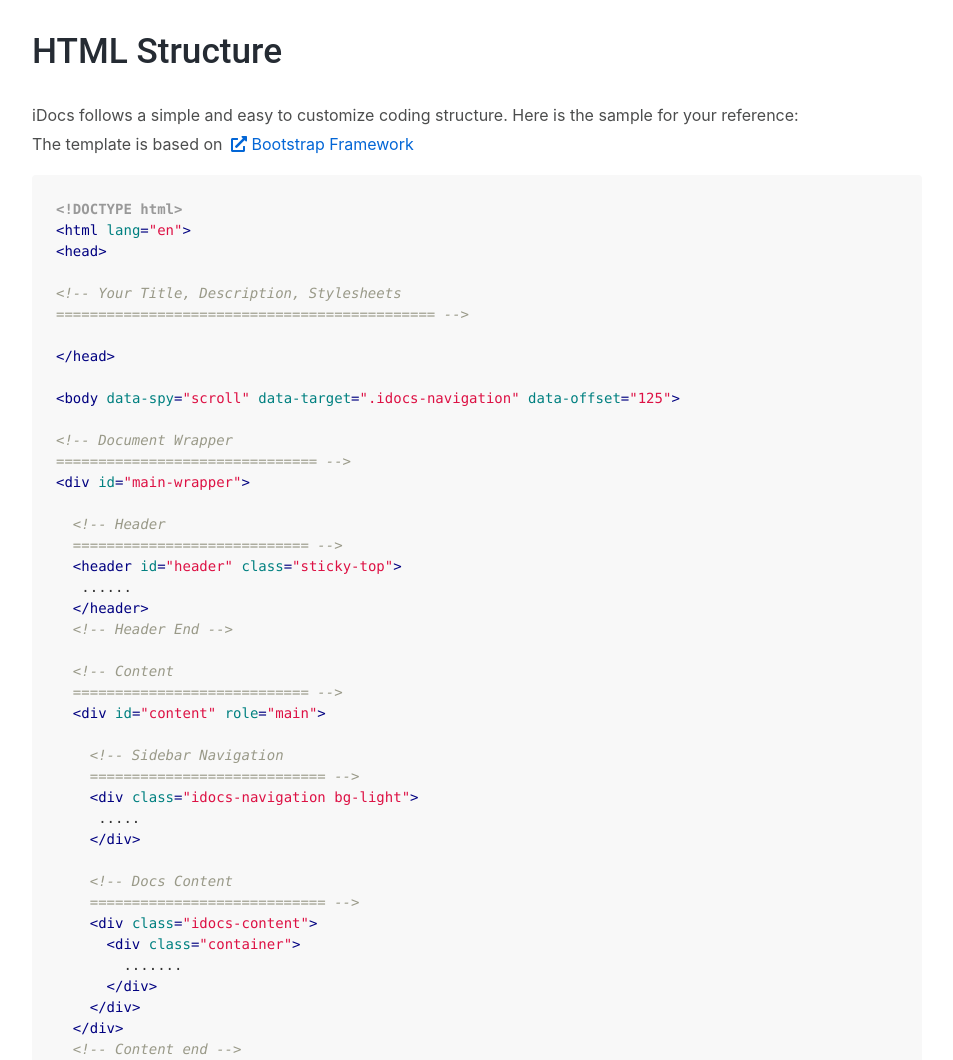
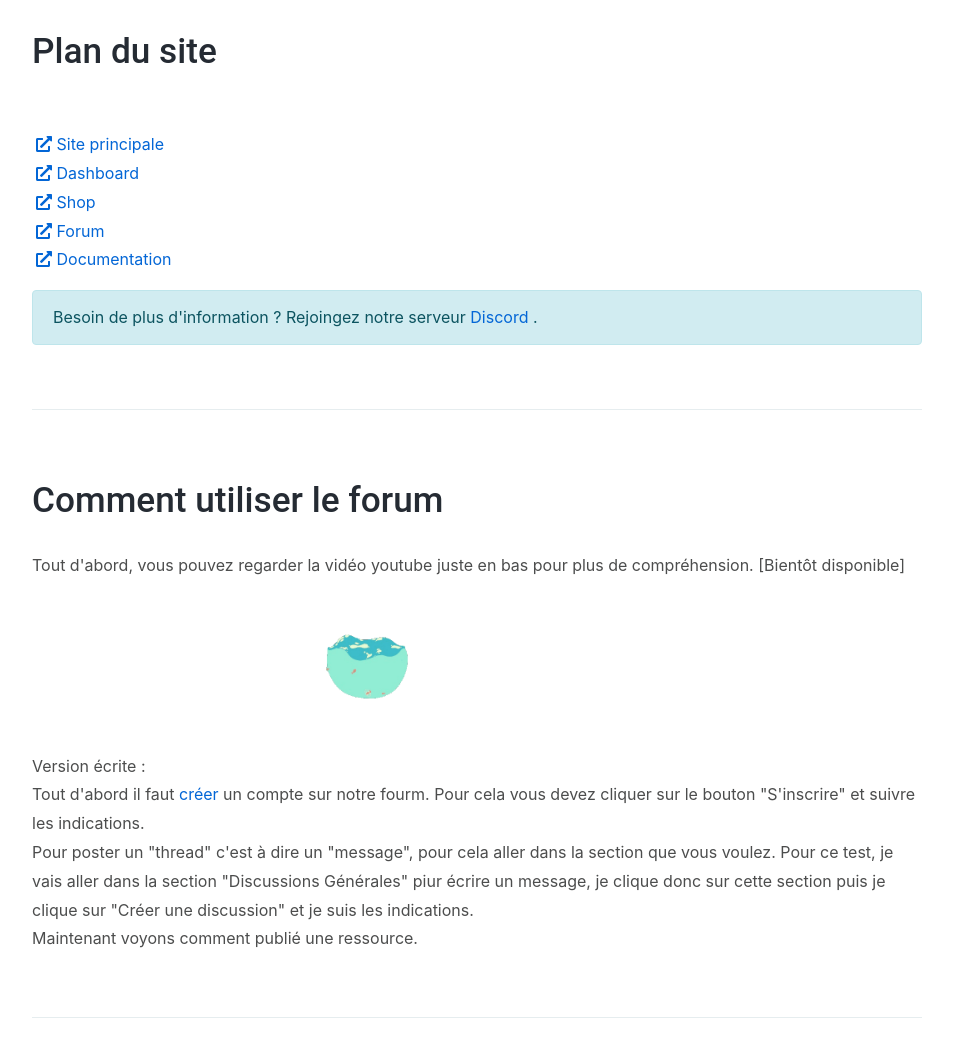
Before and after one commit to LegoshiiFR/Zikaa-Documentation, a plain HTML site: page index.html in a window 1280 px wide. Shown: the part 860-1920 px from the top of the page, without its empty margins (293-1246 px from the left). Drawn offline with Linux system fonts and the light colour scheme.

Commit message:
Mise à jour

```diff
--- a/assets/css/stylesheet.css
+++ b/assets/css/stylesheet.css
@@ -1,40 +1,9 @@
-/*===========================================================
-
-   Template Name: iDocs - One Page Documentation HTML Template
-   Author: Harnish Design
-   Template URL: http://demo.harnishdesign.net/html/idocs
-   Author URL: https://themeforest.net/user/harnishdesign
-   File Description : Main css file of the template
-
-=================================================
-  Table of Contents
-=================================================
-
-	1. Basic
-	2. Helpers Classes
-	3. Layouts
-		3.1 Side Navigation
-		3.2 Docs Content
-		3.3 Section Divider
-	4. Header
-		4.1 Main Navigation
-	5 Elements
-		5.1 List Style
-		5.2 Changelog
-		5.3 Accordion & Toggle
-		5.4 Nav
-		5.5 Tabs
-		5.6 Popup Img
-		5.7 Featured Box
-	6 Footer
-		6.1 Social Icons
-		6.2 Back to Top
-	7 Extra
-
-=======================================================*/
-/* =================================== */
-/*  1. Basic Style
-/* =================================== */
+.img-soon{
+  text-align: center;
+  margin-right: 25%;
+  border-radius: 20px;
+}
+
 body, html {
   height: 100%;
 }
--- a/index.html
+++ b/index.html
@@ -96,11 +96,11 @@
 	============================ -->
 	<div class="idocs-navigation bg-light">
       <ul class="nav flex-column ">
-        <li class="nav-item"><a class="nav-link active" href="#idocs_start">Commencement</a>
+        <li class="nav-item"><a class="nav-link active" href="#start">Commencement</a>
           <ul class="nav flex-column">
-            <li class="nav-item"><a class="nav-link" href="#idocs_intro">Introdcution</a></li>
-            <li class="nav-item"><a class="nav-link" href="#idocs_html_structure">Plan du site</a></li>
-            <li class="nav-item"><a class="nav-link" href="#idocs_sass">Comment utiliser le forum</a></li>
+            <li class="nav-item"><a class="nav-link" href="#intro">Introdcution</a></li>
+            <li class="nav-item"><a class="nav-link" href="#plan">Plan du site</a></li>
+            <li class="nav-item"><a class="nav-link" href="#forum">Comment utiliser le forum</a></li>
           </ul>
         </li>
         <li class="nav-item"><a class="nav-link" href="#idocs_content">Les coins</a>
@@ -137,7 +137,7 @@
 
         <!-- Getting Started
 		============================ -->
-        <section id="idocs_start">
+        <section id="start">
         <h1>Documentation</h1>
         <p class="lead">Voici la documentation officiel de Zikaa.</p>
 		<hr>
@@ -151,7 +151,7 @@
 			<div class="col-sm-6 col-lg-4">
 				<ul class="list-unstyled">
 					<li><strong class="font-weight-700">Crée le:</strong> 12 Octobre, 2022</li>
-					<li><strong>Mise à jour le:</strong> 12 Octobre, 2022</li>
+					<li><strong>Mise à jour le:</strong> 31 Octobre, 2022</li>
 				</ul>
 			</div>
 		</div>
@@ -162,7 +162,7 @@
 
         <!-- Installation
 		============================ -->
-        <section id="idocs_intro">
+        <section id="intro">
           <h2>Introduction</h2>
           <p>Zikaa est un forum pour permettre aux utilisateurs d'appendre ou bien de trouvé ce qu'il cherche en un seul endroit. Nous avons mis à dispistion une application qui permet de vendre (gratuitement ou payant) des ressoruces (plugins minecraft / template site web etc..). Zikaa ne prend AUCUNE marge sur votre vente de ressources l'argent sera entièrement distribué pour vous.</p>
         </section>
@@ -171,76 +171,30 @@
 
         <!-- HTML Structure
 		============================ -->
-        <section id="idocs_html_structure">
-          <h2>HTML Structure</h2>
-          <p>iDocs follows a simple and easy to customize coding structure. Here is the sample for your reference:<br>
-            The template is based on <a class="ml-1" target="_blank" href="https://getbootstrap.com/"><i class="fas fa-external-link-alt"></i> Bootstrap Framework</a></p>
-          <pre><code class="html">&lt;!DOCTYPE html&gt;
-&lt;html lang=&quot;en&quot;&gt;
-&lt;head&gt;
+        <section id="plan">
+          <h2>Plan du site</h2>
+          <p>
+          </br>  <a class="ml-1" target="_blank" href="https://zikaa.fr/"><i class="fas fa-external-link-alt"></i> Site principale</a>
+          </br>  <a class="ml-1" target="_blank" href="https://zikaa.fr/profil/home"><i class="fas fa-external-link-alt"></i> Dashboard</a>
+          </br>  <a class="ml-1" target="_blank" href="https://zikaa.fr/profil/shop"><i class="fas fa-external-link-alt"></i> Shop</a>
+          </br>  <a class="ml-1" target="_blank" href="https://forum.zikaa.fr/"><i class="fas fa-external-link-alt"></i> Forum</a>
+          </br>  <a class="ml-1" target="_blank" href="https://docs.zikaa.fr/"><i class="fas fa-external-link-alt"></i> Documentation</a>
+          </p>
 
-&lt;!-- Your Title, Description, Stylesheets
-============================================= --&gt;
-
-&lt;/head&gt;
-
-&lt;body data-spy=&quot;scroll&quot; data-target=&quot;.idocs-navigation&quot; data-offset=&quot;125&quot;&gt;
-
-&lt;!-- Document Wrapper
-=============================== --&gt;
-&lt;div id=&quot;main-wrapper&quot;&gt;
-
-  &lt;!-- Header
-  ============================ --&gt;
-  &lt;header id=&quot;header&quot; class=&quot;sticky-top&quot;&gt;
-   ......
-  &lt;/header&gt;
-  &lt;!-- Header End --&gt;
-
-  &lt;!-- Content
-  ============================ --&gt;
-  &lt;div id=&quot;content&quot; role=&quot;main&quot;&gt;
-
-    &lt;!-- Sidebar Navigation
-    ============================ --&gt;
-    &lt;div class=&quot;idocs-navigation bg-light&quot;&gt;
-     .....
-    &lt;/div&gt;
-
-    &lt;!-- Docs Content
-    ============================ --&gt;
-    &lt;div class=&quot;idocs-content&quot;&gt;
-      &lt;div class=&quot;container&quot;&gt;
-        .......
-      &lt;/div&gt;
-    &lt;/div&gt;
-  &lt;/div&gt;
-  &lt;!-- Content end --&gt;
-
-  &lt;!-- Footer --&gt;
-  &lt;footer id=&quot;footer&quot; class=&quot;section bg-dark footer-text-light&quot;&gt;
-    &lt;div class=&quot;container&quot;&gt; ...... &lt;/div&gt;
-  &lt;/footer&gt;
-  &lt;!-- Footer end --&gt;
-
-&lt;/div&gt;
-&lt;!-- Document Wrapper end --&gt;
-
-&lt;!-- JavaScript --&gt;
-&lt;/body&gt;
-&lt;/html&gt;</code></pre>
-          <p class="alert alert-info">If you need more information, please visit bootstrap site: <a target="_blank" href="https://getbootstrap.com/docs/4.4/layout/grid/">https://getbootstrap.com</a></p>
+          <p class="alert alert-info">Besoin de plus d'information ? Rejoingez notre serveur <a target="_blank" href="htts://zikaa.fr/discord">Discord </a>.</p>
         </section>
 
 		<hr class="divider">
 
 		<!-- Sass
 		============================ -->
-        <section id="idocs_sass">
-          <h2>Sass</h2>
-          <p>We have added SASS <code>.scss</code> files in template. If you know how to use SASS you can change sass files and compile the css as well.
-            You can find sass file here - <code>HTML/assets/sass</code></p>
-          <p>Open the <code>sass/_variables.scss</code> and Edit the values according to your needs. If you need more Advanced Setup then you can Edit the Respective Files yourself which have been branched inside the same Folder. It is completely at your discretion only to include the Required <code>.scss</code> Files you need to minimize the amount of CSS & including only the Styles of the Blocks you need. This can be setup in your <code>stylesheet.scss</code> File.</p>
+        <section id="forum">
+          <h2>Comment utiliser le forum</h2>
+          <p>Tout d'abord, vous pouvez regarder la vidéo youtube juste en bas pour plus de compréhension. [Bientôt disponible]</p>
+          <div class="img-soon">
+            <img src="./assets/soon.gif" height="150px" width="150px">
+          </div>
+          <p>Version écrite : </br> Tout d'abord il faut <a href="https://forum.zikaa.fr">créer</a> un compte sur notre fourm. Pour cela vous devez cliquer sur le bouton "S'inscrire" et suivre les indications. </br> Pour poster un "thread" c'est à dire un "message", pour cela aller dans la section que vous voulez. Pour ce test, je vais aller dans la section "Discussions Générales" piur écrire un message, je clique donc sur cette section puis je clique sur "Créer une discussion" et je suis les indications. </br> Maintenant voyons comment publié une ressource.</p>
         </section>
 
 		<hr class="divider">
```
Also changed, not shown: assets/soon.gif (added).
